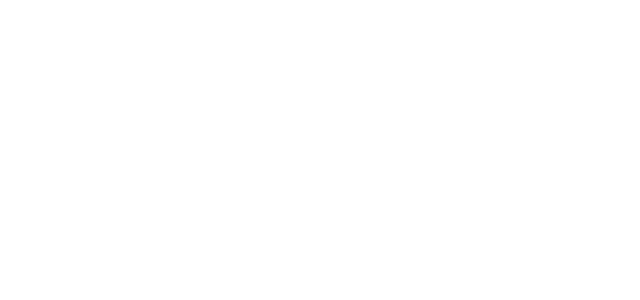
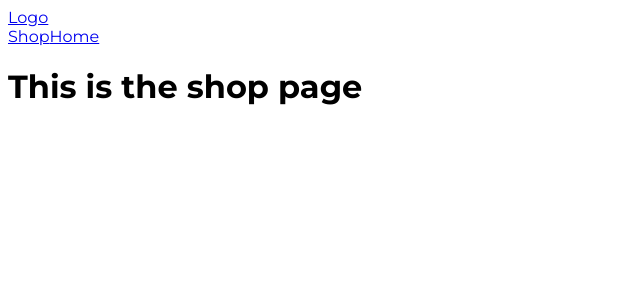
Before and after one commit to RudyCaraballo/ecommerce-site, a React (Create React App) app: page /shop in a window 1280 px wide. Before the commit this address had no page. Shown: the top 300 px of the page, without its empty margins (0-640 px from the left). Built offline with nearby package versions, Linux system fonts and the light colour scheme.

Commit message:
added links react-router to navigation bar

```diff
--- a/src/App.js
+++ b/src/App.js
@@ -1,13 +1,17 @@
 import HomePage from "./routes/homepage/homepage.jsx";
-import {Route , Routes} from "react-router-dom";
-
+import Navigation from "./components/navigation/navigation.jsx";
+import Shop from "./components/shop/shop.jsx";
+import { Route, Routes } from "react-router-dom";
 
 function App() {
-  return(
-  <Routes>
-  <Route path="/" element={<HomePage />} />
-  </Routes>
-  )
+  return (
+    <Routes>
+      <Route path="/" element={<Navigation />}>
+        <Route index element={<HomePage />} />
+        <Route path="shop" element={<Shop />} />
+      </Route>
+    </Routes>
+  );
 }
 
 export default App;
--- a/src/components/navigation/navigation.jsx
+++ b/src/components/navigation/navigation.jsx
@@ -1,6 +1,19 @@
+import { Outlet, Link } from "react-router-dom"
+import { Fragment } from "react"
 
 export default function Navigation() {
     return(
-        <h1>This is the navigation bar</h1>
+        <Fragment>
+            <div>
+                <Link to="/" className="logo-container">
+                    <div>Logo</div>
+                </Link>
+                <div className="links-container">
+                    <Link to="/shop">Shop</Link>
+                    <Link to="/">Home</Link>
+                </div>
+            </div>
+            <Outlet />
+        </Fragment>
     )
 }
--- /dev/null
+++ b/src/components/shop/shop.jsx
@@ -0,0 +1,5 @@
+export default function Shop() {
+    return (
+        <h1>This is the shop page</h1>
+    )
+}
```
